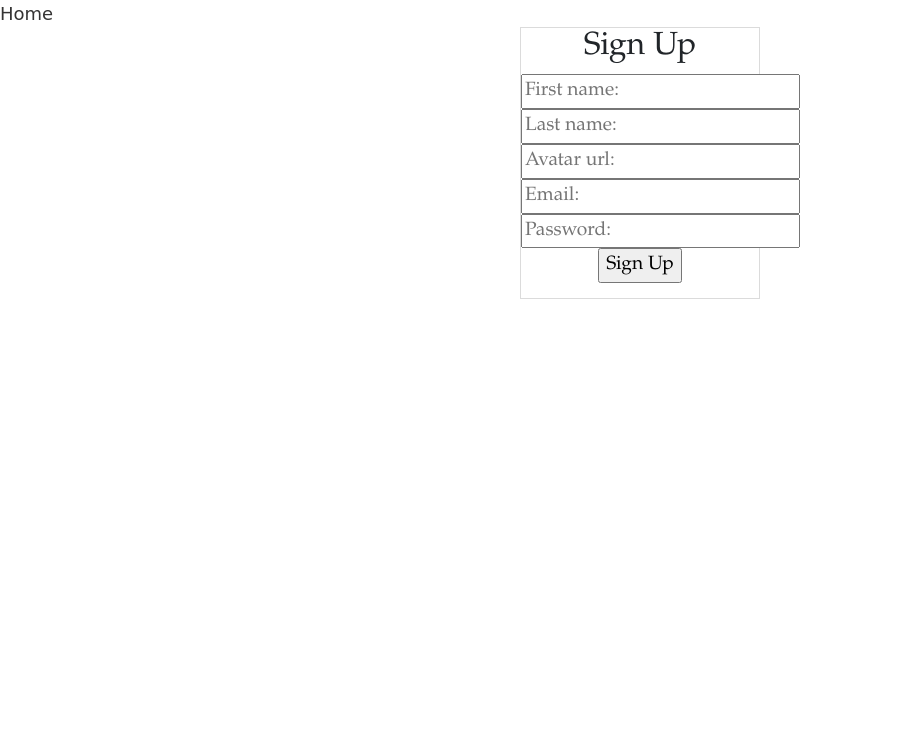
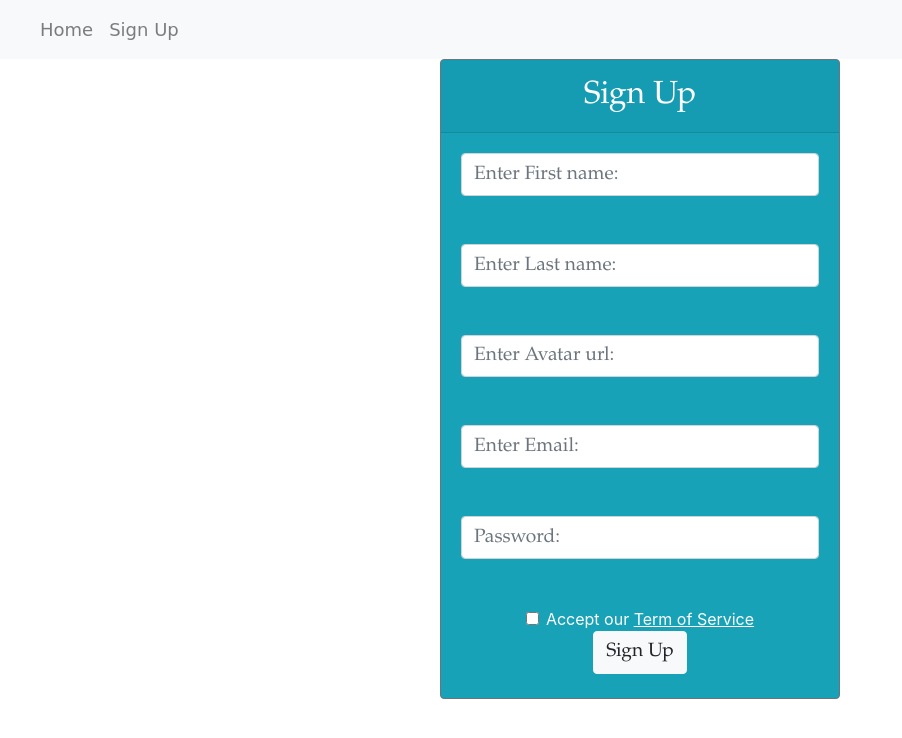
Before and after one commit to dalilayla/site, a plain HTML site: page frontend/SignUp.html in a window 1280 px wide. Shown: the whole page, without its empty margins (0-902 px from the left). Drawn offline with nearby package versions, Linux system fonts and the light colour scheme; no server answers.

Commit message:
added navbar and card deck

```diff
--- a/frontend/SignUp.html
+++ b/frontend/SignUp.html
@@ -12,16 +12,38 @@
     <title>Sign Up</title>
 </head>
 <body>
-    <a href="index.html">Home</a>
+    <nav class="navbar navbar-expand-lg navbar-light bg-light">
+        <a class="navbar-brand" href="#"></a>
+        <button class="navbar-toggler" type="button" data-toggle="collapse" data-target="#navbarSupportedContent" aria-controls="navbarSupportedContent" aria-expanded="false" aria-label="Toggle navigation">
+          <span class="navbar-toggler-icon"></span>
+        </button>
 
-    <div id="app" class="SignUp">
-        <h2 class="mytext" style="font-size: xx-large;">Sign Up</h2>
-        <input type="text" id="first_n" class="mytext" placeholder="First name:"><br>
-        <input type="text" id="last_n" class="mytext" placeholder="Last name:"><br>
-        <input type="text" id="avatarka" class="mytext" placeholder="Avatar url:"><br>
-        <input type="email" id="email" class="mytext" placeholder="Email:"><br>
-        <input type="password" id="password" class="mytext" placeholder="Password:"><br>
-        <input type="button" id="butt" value="Sign Up" class="mytext" v-on:click="register()">
+        <div class="collapse navbar-collapse" id="navbarSupportedContent">
+          <ul class="navbar-nav mr-auto">
+            <li class="nav-item">
+              <a class="nav-link" href="index.html">Home</a>
+            </li>
+            <li class="nav-item-active">
+              <a class="nav-link" href="#">Sign Up <span class="sr-only">(current)</span></a>
+            </li>
+          </ul>
+        </div>
+    </nav>
+
+    <div id="app" class="card text-white bg-info mb-3 border-secondary mb-3" style="height: 40rem; width: 25rem; margin: auto; text-align: center;">
+        <div class="card-header mytext" style="font-size: xx-large;">Sign Up</div>
+        <div class="card-body">
+            <input type="text" id="first_n" class="mytext form-control" placeholder="Enter First name:"><br><br>
+            <input type="text" id="last_n" class="mytext form-control" placeholder="Enter Last name:"><br><br>
+            <input type="text" id="avatarka" class="mytext form-control" placeholder="Enter Avatar url:"><br><br>
+            <input type="email" id="email" class="mytext form-control" placeholder="Enter Email:"><br><br>
+            <input type="password" id="password" class="mytext form-control" placeholder="Password:"><br><br>
+            <div class="form-check">
+                <input type="checkbox" class="form-check-input" id="check">
+                <label class="form-check-label" for="exampleCheck1">Accept our <u>Term of Service</u></label>
+              </div>
+            <input type="button" value="Sign Up" class="mytext btn btn-light" v-on:click="register()">
+        </div>
     </div>
 
     <script src="script.js"></script>
--- a/frontend/script.js
+++ b/frontend/script.js
@@ -18,7 +18,11 @@ const vn = new Vue({
         },
         async register(){
             if(first_n.value === "" || last_n.value === "" || avatarka.value === "" || email.value === "" || password.value === ""){
-                alert("заполните все данные")
+                alert("Заполните все данные")
+                return
+            }
+            if(check.checked===false){
+                alert("Согласитесь с нашими условиями!")
                 return
             }
             else{
--- a/frontend/style.css
+++ b/frontend/style.css
@@ -1,15 +1,3 @@
-.card{
-    text-align: center;
-    border: solid 2px rgb(72, 174, 114);
-    background-color:rgb(132, 174, 72);
-    border-radius: 10%;
-    margin: auto;
-    margin-top: 3px;
-    margin-right: 5px;
-    height: 17rem;
-    width: 13rem;
-    float: left;
-}
 .SignUp{
     height: 17rem;
     width: 15rem;
@@ -31,6 +19,7 @@ a:hover{
     font-style: italic;
 }
 .picture{
+    margin: auto;
     height: 128px;
     width: 128px;
 }
```
Also changed, not shown: frontend/index.html (+25 -6 lines), 1 other file.
